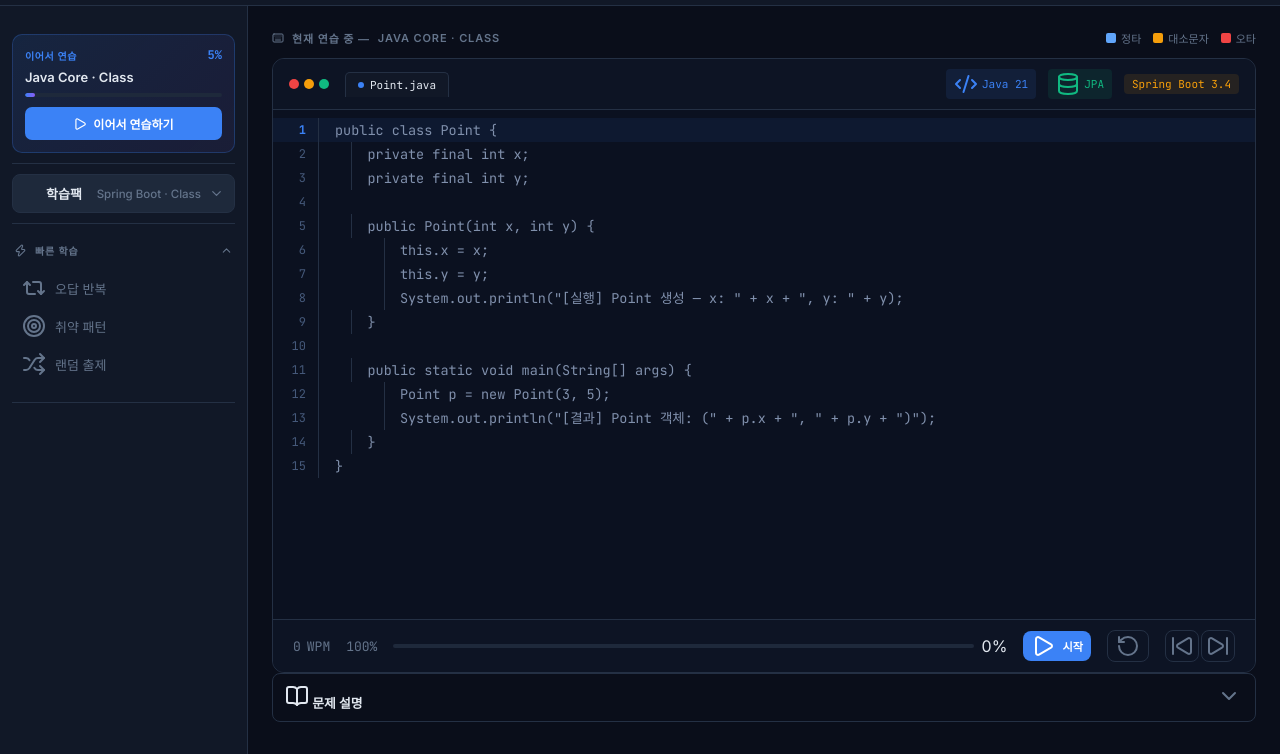
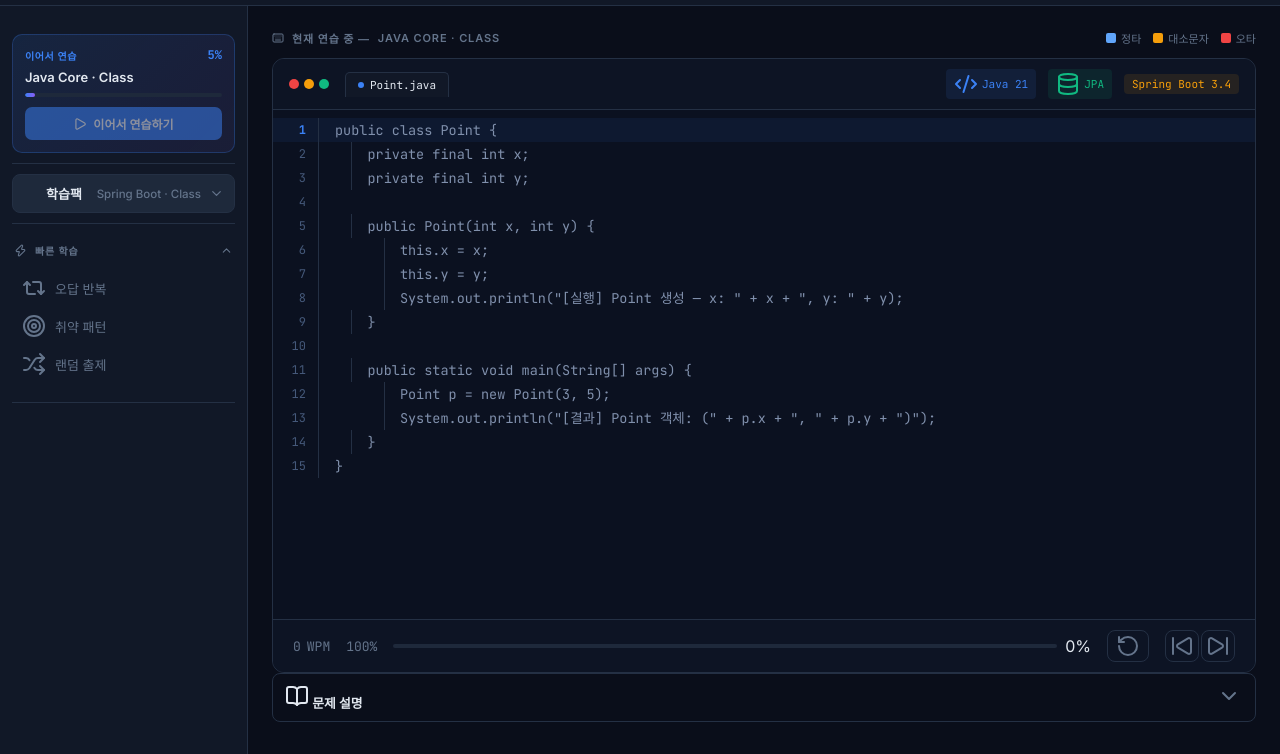
Before and after one commit to mykim711231/CodeMaster, a website built with Vite: page index.html in a window 1280 px wide. Shown: the part 46-800 px from the top of the page. Built offline with nearby package versions, Linux system fonts and the light colour scheme; some icons are missing.

Commit message:
fix: 이어서 연습하기 초기 상태 표시 + 시작 버튼 제거

```diff
--- a/index.html
+++ b/index.html
@@ -168,7 +168,6 @@
             <div class="progress-bar-wrap"><div class="progress-bar-fill" id="progFill" style="width:0%"></div></div>
             <span id="progPct">0%</span>
           </div>
-          <button class="btn-primary btn-sm" id="continueBtn"><i data-lucide="play"></i>시작</button>
           <button class="btn-ghost btn-sm" id="restartBtn"><i data-lucide="rotate-ccw"></i></button>
           <span class="footer-nav">
             <button class="btn-ghost btn-sm" id="prevBtn"><i data-lucide="skip-back"></i></button>
--- a/src/engine/typing.ts
+++ b/src/engine/typing.ts
@@ -59,8 +59,6 @@ export function initTypingEngine(opts: TypingOptions = {}): TypingController {
   let startTime: number | null = null;
   let completed = false;
 
-  const continueBtn = document.getElementById('continueBtn');
-
   function setActive(li: number): void {
     const rows = wrap!.children;
     for (let i = 0; i < rows.length; i++) rows[i].classList.toggle('active', i === li);
@@ -78,7 +76,6 @@ export function initTypingEngine(opts: TypingOptions = {}): TypingController {
   function onInput(li: number): void {
     if (startTime === null) {
       startTime = Date.now();
-      if (continueBtn) continueBtn.style.display = 'none';
     }
     renderLine(li);
     updateStats();
@@ -301,7 +298,6 @@ export function initTypingEngine(opts: TypingOptions = {}): TypingController {
     }
     startTime = null;
     completed = false;
-    if (continueBtn) continueBtn.style.display = '';
     updateStats();
     focusLine(0, 0);
   }
@@ -321,7 +317,6 @@ export function initTypingEngine(opts: TypingOptions = {}): TypingController {
     synByLine = [];
     startTime = null;
     completed = false;
-    if (continueBtn) continueBtn.style.display = '';
 
     wrap!.innerHTML = '';
     let offset = 0;
--- a/src/trainer.ts
+++ b/src/trainer.ts
@@ -430,13 +430,23 @@ export function initTrainer(): void {
 
   function initResumeCard(): void {
     const saved = loadResumePos();
-    if (!saved) return;
+    const nameEl = document.getElementById('resumeName');
+    const pctEl = document.getElementById('resumePct');
+    const btn = document.querySelector('.resume-btn') as HTMLElement | null;
+
+    if (!saved) {
+      if (nameEl) nameEl.textContent = '연습을 시작하면 이어서 할 수 있어요';
+      if (pctEl) pctEl.textContent = '0%';
+      if (btn) btn.style.opacity = '0.5';
+      return;
+    }
     const pack = saved.packKey === PROJECT_PACK_KEY && _projectPack
       ? _projectPack : PACKS[saved.packKey];
     if (!pack) return;
     const lvl = pack.levels.find((l) => l.no === saved.levelNo);
     if (!lvl || saved.snipIndex >= lvl.snippets.length) return;
     const snip = lvl.snippets[saved.snipIndex];
+    if (btn) btn.style.opacity = '1';
     updateResumeCard(pack, lvl, snip);
   }
 
```
